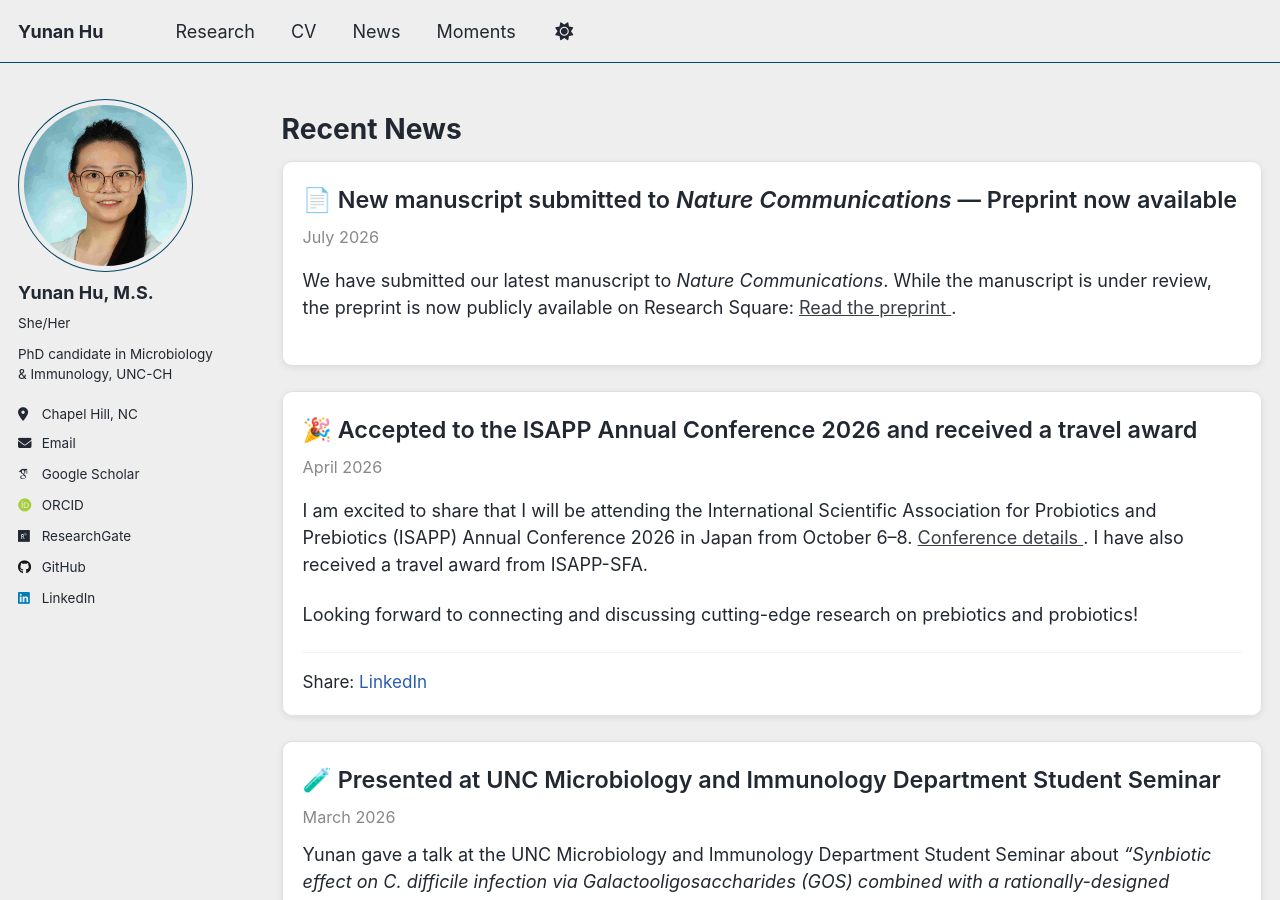
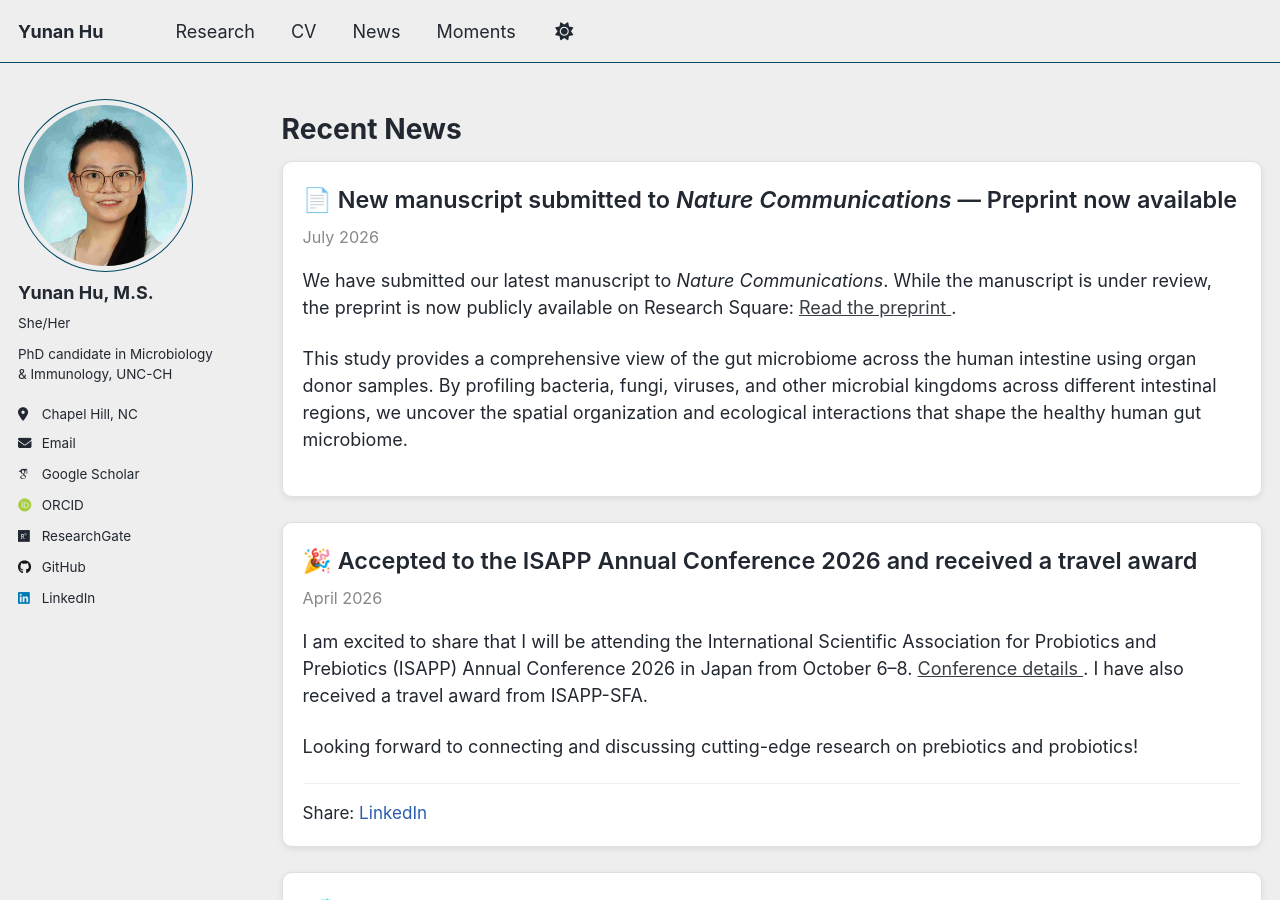
Before and after one commit to Yunan0525/Yunan0525.github.io, a Jekyll site: the page built from _pages/news.md, in a window 1280 px wide and 900 px high. Built offline with Jekyll 4.4.1, drawn with Linux system fonts in a browser that asks for light colours; some web fonts are replaced; a script that is not in the unit is left out; comment, search, counter and statistics services are not loaded.

Commit message:
Update news.md

```diff
--- a/_pages/news.md
+++ b/_pages/news.md
@@ -67,6 +67,11 @@ author_profile: true
     <a href="https://www.researchsquare.com/article/rs-9927529/v1" target="_blank">
       Read the preprint
     </a>.
+  <p>
+    This study provides a comprehensive view of the gut microbiome across the human intestine using organ donor samples.
+    By profiling bacteria, fungi, viruses, and other microbial kingdoms across different intestinal regions, we uncover
+    the spatial organization and ecological interactions that shape the healthy human gut microbiome.
+  </p>
   </p>
 </div>
 
```
